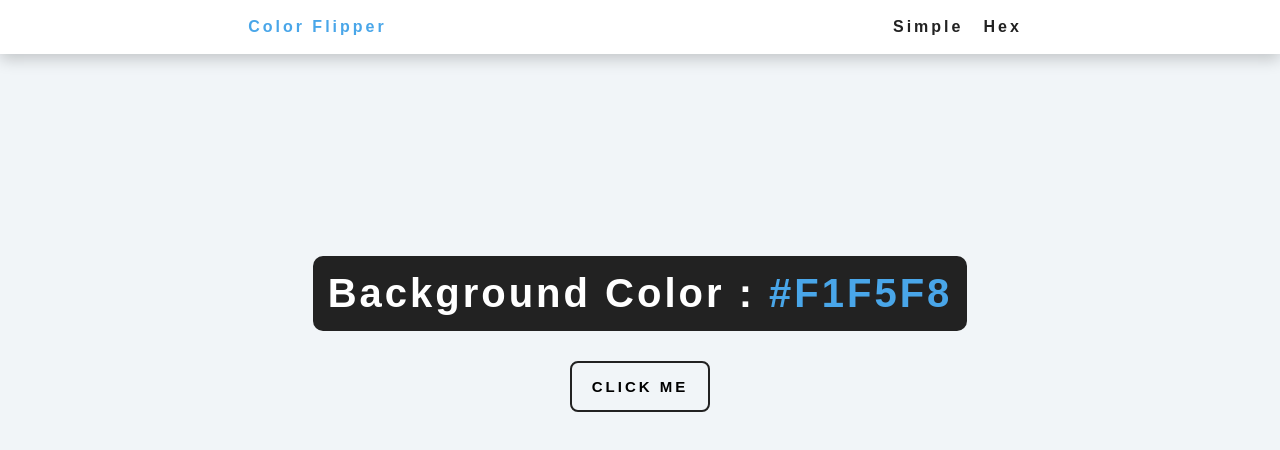
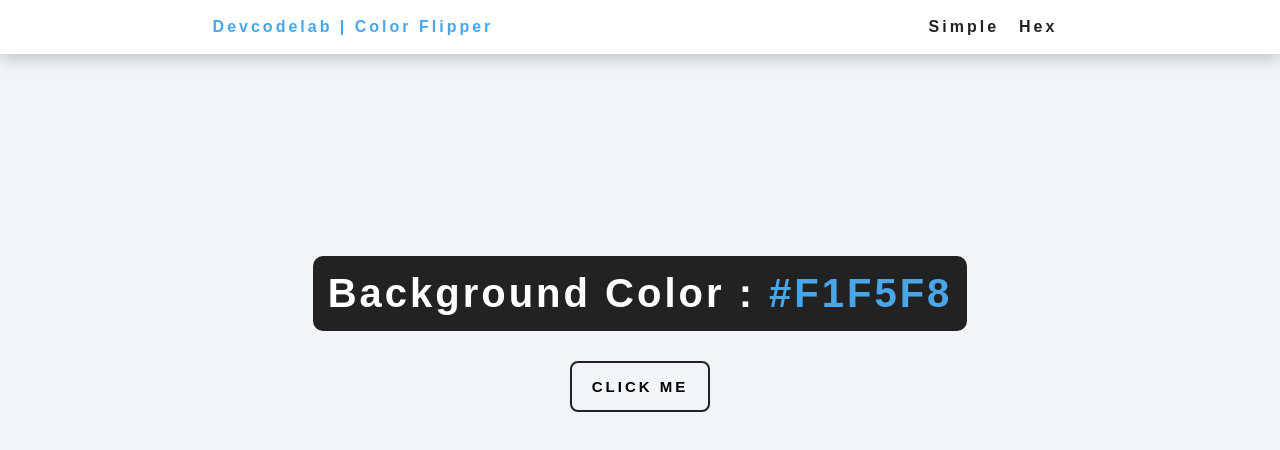
Before and after one commit to Abdurauf1/random-color-generator, a plain HTML site: page hex.html in a window 1280 px wide. Drawn offline with Linux system fonts and the light colour scheme.

Commit message:
refactor

```diff
--- a/hex.html
+++ b/hex.html
@@ -1,15 +1,17 @@
 <!DOCTYPE html>
 <html lang="en">
+
 <head>
   <meta charset="UTF-8" />
   <meta http-equiv="X-UA-Compatible" content="IE=edge" />
   <meta name="viewport" content="width=device-width, initial-scale=1.0" />
-    <title>Color flipper</title>
+  <title>Devcodelab | Color flipper</title>
   <link rel="stylesheet" href="style.css" />
 </head>
+
 <body>
   <nav>
-      <h4 class="logo">Color Flipper</h4>
+    <h4 class="logo">Devcodelab | Color Flipper</h4>
     <ul>
       <li><a href="index.html">Simple</a></li>
       <li><a href="hex.html">Hex</a></li>
@@ -25,4 +27,5 @@
   </div>
   <script src="hex.js"></script>
 </body>
+
 </html>
```
Also changed, not shown: index.html (+5 -2 lines). Lines whose indentation alone changed are shown as unchanged.
